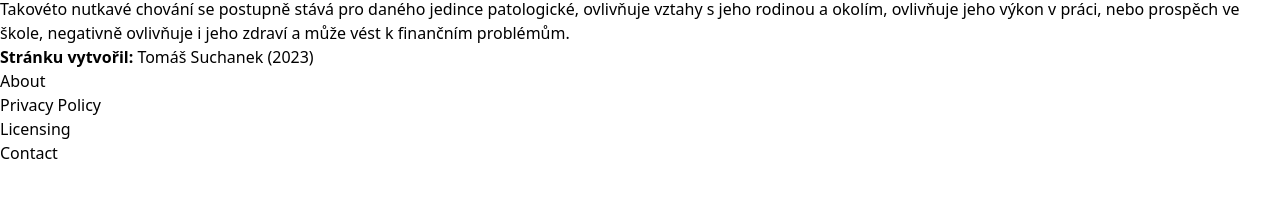
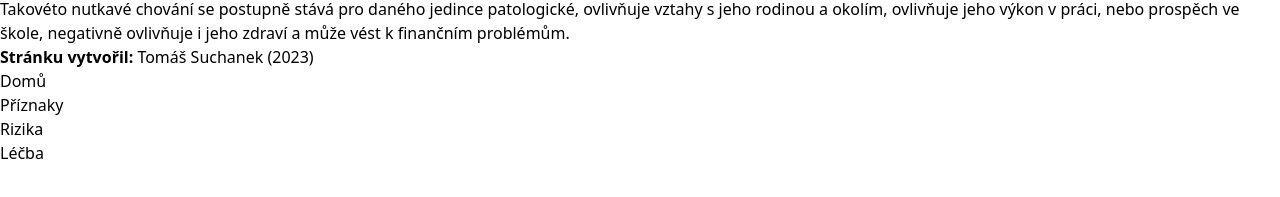
Before and after one commit to suchanek-tom/Netolismus-Web, a React (Vite) app in the folder web-netolismus/: page / in a window 1280 px wide. Shown: the part 363-560 px from the top of the page. Built offline with nearby package versions, Linux system fonts and the light colour scheme.

Commit message:
Update Footer

```diff
--- a/web-netolismus/src/App.jsx
+++ b/web-netolismus/src/App.jsx
@@ -6,7 +6,7 @@ import ErrorPage from "./Pages/ErrorPage"
 import PriznakyPage from "./Pages/PriznakyPage"
 import RizikaPage from "./Pages/RizikaPage"
 import LecbaPage from "./Pages/LecbaPage"
-// TODO: Přidat ostatní stránky
+
 
 const App = () => {
   return (
--- a/web-netolismus/src/components/Footer.jsx
+++ b/web-netolismus/src/components/Footer.jsx
@@ -1,3 +1,5 @@
+import { NavLink } from "react-router-dom"
+
 
 const Footer = () =>{
     return(
@@ -8,16 +10,24 @@ const Footer = () =>{
                 </span>
                 <ul className="flex flex-wrap items-center mt-3 text-sm font-medium  sm:mt-0">
                     <li>
-                        <a href="#" class="mr-4 hover:underline md:mr-6 ">About</a>
+                        <NavLink to="/"  className={({ isActive }) =>
+                            isActive ? "text-black" : "mx-2"
+                        }>Domů</NavLink>
                     </li>
                     <li>
-                        <a href="#" class="mr-4 hover:underline md:mr-6">Privacy Policy</a>
+                        <NavLink to="/Priznaky"  className={({ isActive }) =>
+                            isActive ? "text-black " : "ml-4 mr-2"
+                        }>Příznaky</NavLink>
                     </li>
                     <li>
-                        <a href="#" class="mr-4 hover:underline md:mr-6">Licensing</a>
+                        <NavLink to="/Rizika" className={({ isActive }) =>
+                            isActive ? "text-black" : "mx-2"
+                        }>Rizika</NavLink>
                     </li>
                     <li>
-                        <a href="#" class="hover:underline">Contact</a>
+                        <NavLink to="/lecba" className={({ isActive }) =>
+                            isActive ? "text-black" : "mx-2"
+                        }>Léčba</NavLink>
                     </li>
                 </ul>
             </div>
```
